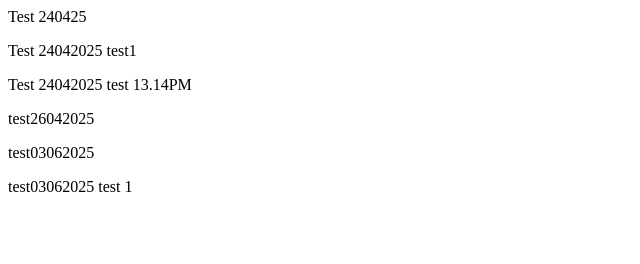
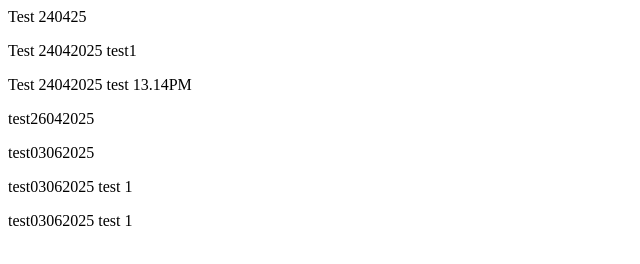
Before and after one commit to ismathullaabdul/TestOdoo, a plain HTML site: page 4.html in a window 1280 px wide. Shown: the whole page, without its empty margins (0-640 px from the left). Drawn offline with Linux system fonts and the light colour scheme.

Commit message:
Update 4.html

```diff
--- a/4.html
+++ b/4.html
@@ -7,6 +7,7 @@
             <p>test26042025</p>
             <p>test03062025</p>
             <p>test03062025 test 1</p>
+            <p>test03062025 test 1</p>
         </body>
 
 
```
